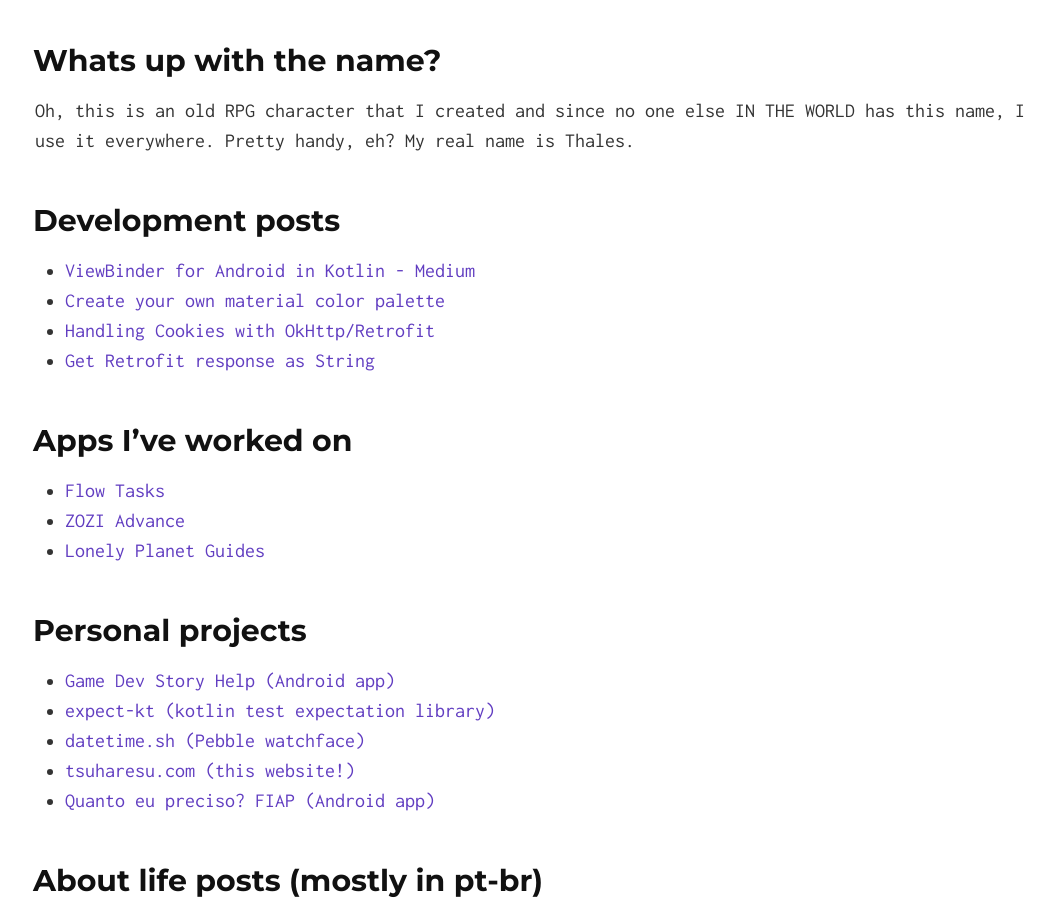
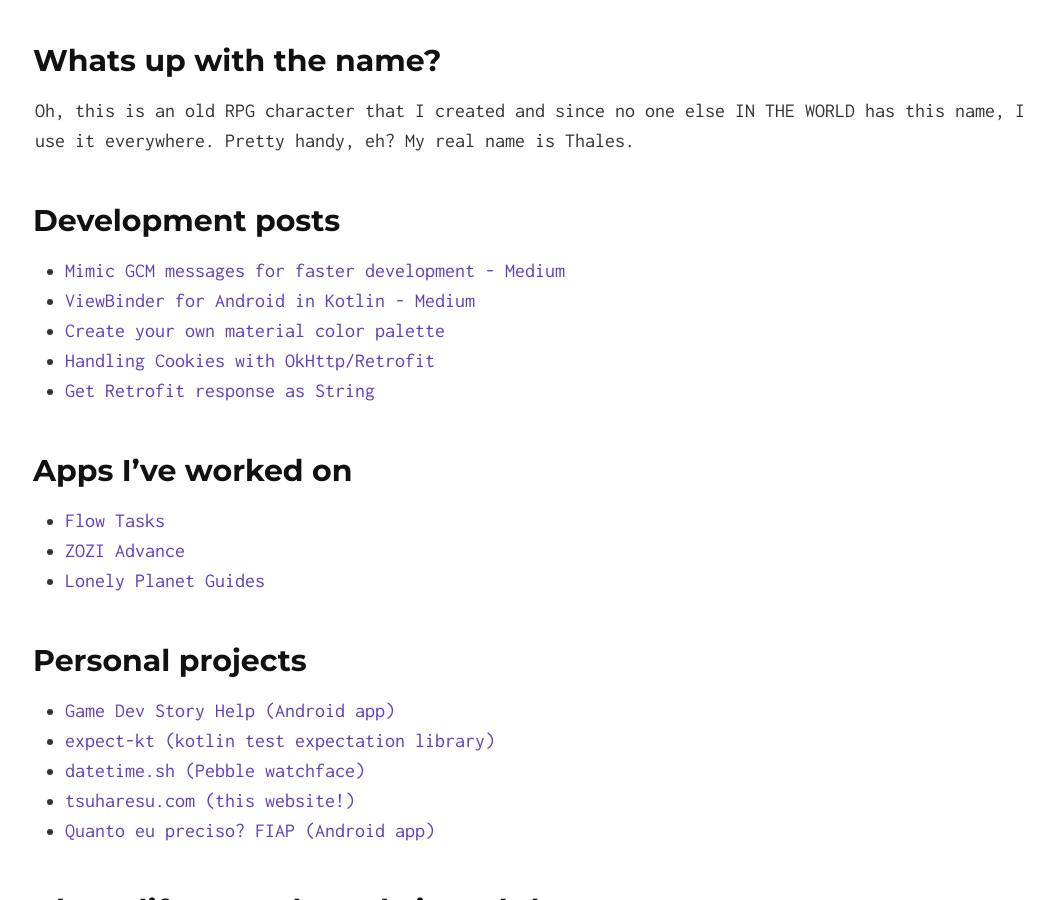
Before and after one commit to tsuharesu/tsuharesu.github.io, a Jekyll site: the page built from index.md, in a window 1280 px wide and 900 px high, scrolled down 494 px. Shown: the whole window, without its empty margins (105-1159 px from the left). Built offline with Jekyll 4.4.1, drawn with Linux system fonts in a browser that asks for light colours; our own code applies the rules of GitHub Pages for plain Markdown files.

Commit message:
Add missing medium post

```diff
--- a/index.md
+++ b/index.md
@@ -23,6 +23,7 @@ Oh, this is an old RPG character that I created and since no one else IN THE WOR
 I use it everywhere. Pretty handy, eh? My real name is Thales.
 
 ## Development posts
+* [Mimic GCM messages for faster development - Medium](https://medium.com/@tsuharesu/mimic-gcm-messages-for-faster-development-faadef42eb79)
 * [ViewBinder for Android in
   Kotlin - Medium](https://medium.com/making-internets/viewbinder-for-android-in-kotlin-abbeae67fab3#.je8w00qx3)
 {% for post in site.categories.dev -%}
```
